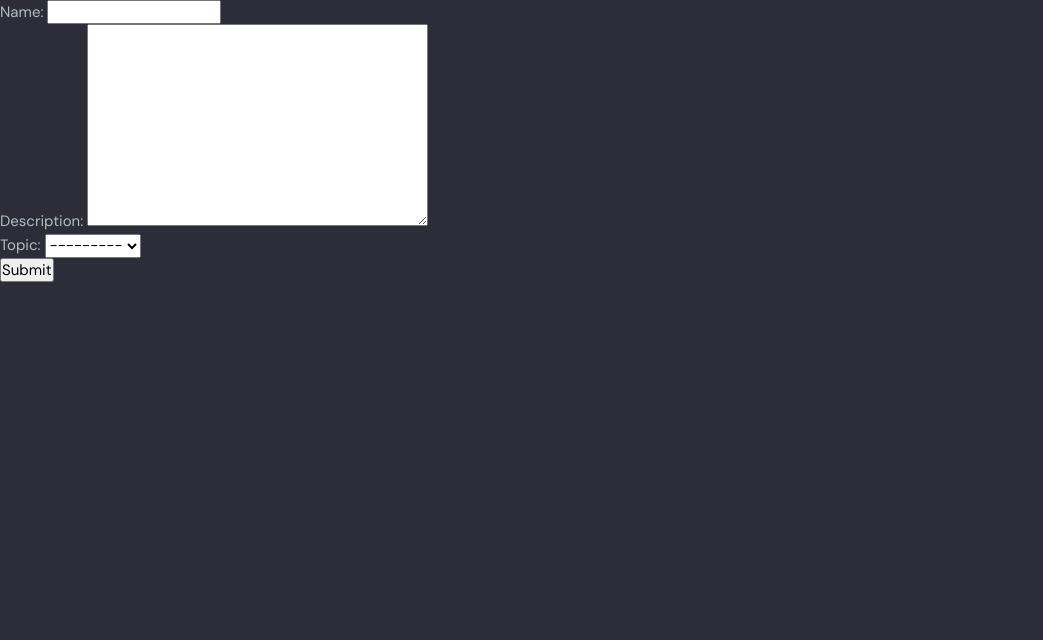
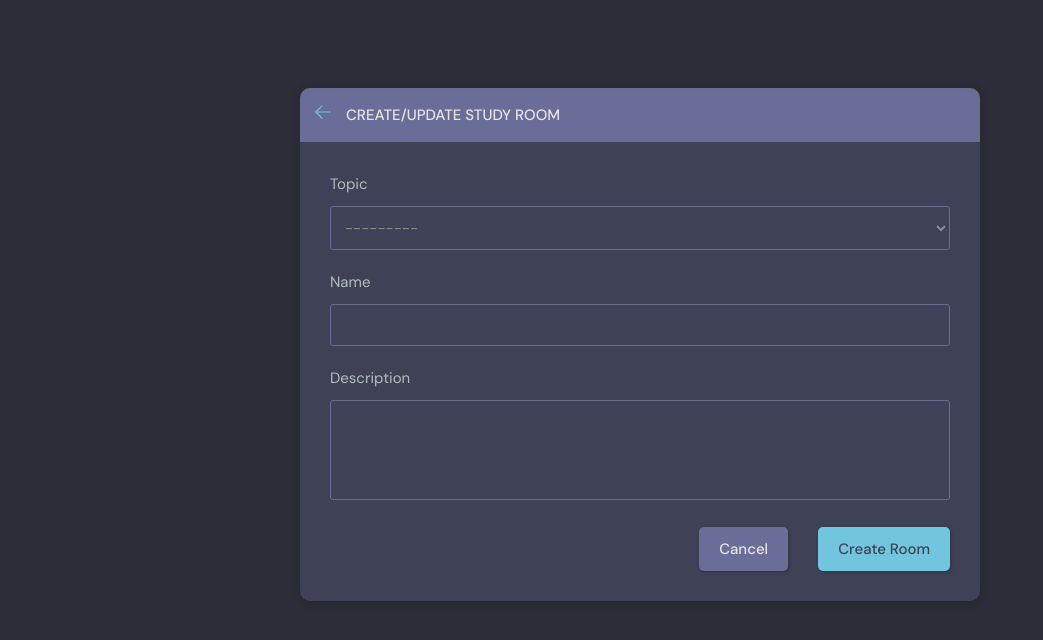
Before and after one commit to johnivanpuayap/StudyBud, a Django app: page /create-room in a window 1280 px wide. Shown: the part 76-716 px from the top of the page, without its empty margins (0-1043 px from the left). Run offline with Django 4.2, Linux system fonts and the light colour scheme; the visitor is signed in with stand-in values (Sample User, id 1); data that the repository does not hold is empty.

Commit message:
Update Create Form

```diff
--- a/base/forms.py
+++ b/base/forms.py
@@ -5,4 +5,4 @@ from .models import Room
 class RoomForm(ModelForm):
     class Meta:
         model = Room
-        fields = ['name', 'description', 'topic']
+        fields = ['topic', 'name', 'description',]
--- a/base/templates/base/home.html
+++ b/base/templates/base/home.html
@@ -29,7 +29,7 @@
               <h2>Study Room</h2>
               <p>{{ room_count }} Rooms available</p>
             </div>
-            <a class="btn btn--main" href="create-room.html">
+            <a class="btn btn--main" href="{% url 'create-room' %}">
               <svg version="1.1" xmlns="http://www.w3.org/2000/svg" width="32" height="32" viewBox="0 0 32 32">
                 <title>add</title>
                 <path
@@ -46,3 +46,4 @@
         {% include 'base/activity_component.html' %}
     </div>
 </main>
+{% endblock content %}
--- a/base/templates/base/room_form.html
+++ b/base/templates/base/room_form.html
@@ -1,11 +1,41 @@
 {% extends 'main.html' %}
 
 {% block content %}
-<div>
-    <form method="POST" action="">
-        {% csrf_token %}
-        {{ form.as_p }}
-        <input type="submit" value="Submit"/>
-    </form>
-</div>
+<main class="create-room layout">
+    <div class="container">
+        <div class="layout__box">
+            <div class="layout__boxHeader">
+                <div class="layout__boxTitle">
+                    <a href="{% url 'home' %}">
+                        <svg version="1.1" xmlns="http://www.w3.org/2000/svg" width="32" height="32" viewBox="0 0 32 32">
+                            <title>arrow-left</title>
+                            <path
+                                d="M13.723 2.286l-13.723 13.714 13.719 13.714 1.616-1.611-10.96-10.96h27.625v-2.286h-27.625l10.965-10.965-1.616-1.607z">
+                            </path>
+                        </svg>
+                    </a>
+                    <h3>Create/Update Study Room</h3>
+                </div>
+            </div>
+            <div class="layout__body">
+                <form class="form" method="POST" action="#">
+                    {% csrf_token %}
+
+
+                    {%for field in form %}
+                    <div class="form__group">
+                        <label for="room_name">{{ field.label }}</label>
+                        {{ field }}
+                    </div>
+                    {% endfor %}
+
+                    <div class="form__action">
+                        <a class="btn btn--dark" href="{% url 'home' %}">Cancel</a>
+                        <button class="btn btn--main" type="submit">Create Room</button>
+                    </div>
+                </form>
+            </div>
+        </div>
+    </div>
+</main>
 {% endblock content %}
```
Also changed, not shown: base/templates/base/room_form_old.html (added, +11 -0 lines), README.md.
